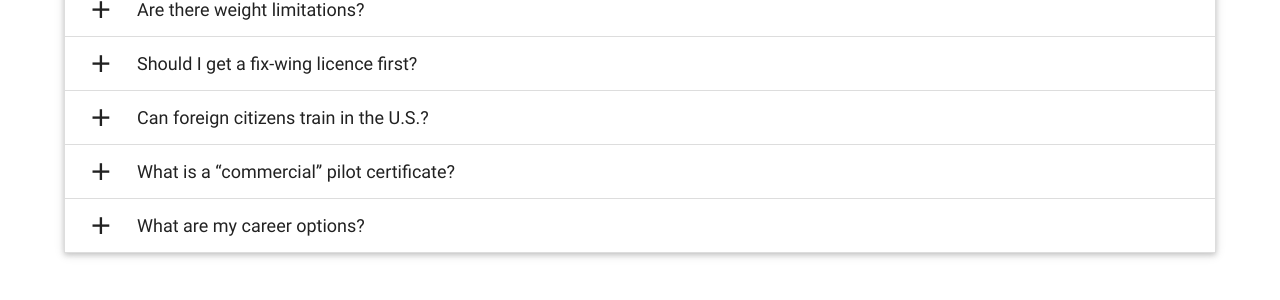
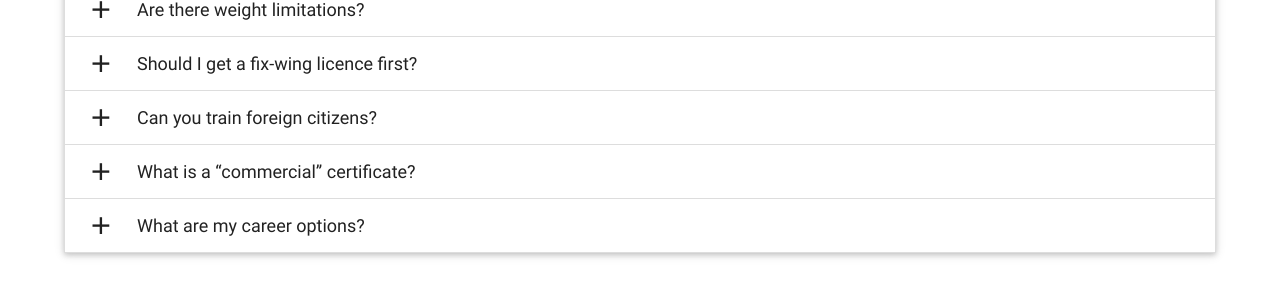
Before and after one commit to joncoop/fsh, a Jekyll site: the page built from training.html, in a window 1280 px wide. Shown: the part 1042-1342 px from the top of the page. Built offline with Jekyll 4.4.1, drawn with Linux system fonts in a browser that asks for light colours; nearby versions of some CDN libraries.

Commit message:
Shortened FAQ headings.

```diff
--- a/training.html
+++ b/training.html
@@ -75,14 +75,14 @@ title: Pilot Training
         </div>
       </li>
       <li>
-        <div class="collapsible-header"><i class="material-icons">add</i>Can foreign citizens train in the U.S.?
+        <div class="collapsible-header"><i class="material-icons">add</i>Can you train foreign citizens?
 </div>
         <div class="collapsible-body">
           <p>Yes, but first you will have to register with homeland security. Go to <a href="https://www.flightschoolcandidates.gov/index.html">https://www.flightschoolcandidates.gov/index.html</a> and fill out the required paperwork.</p>
         </div>
       </li>
       <li>
-        <div class="collapsible-header"><i class="material-icons">add</i>What is a “commercial” pilot certificate?</div>
+        <div class="collapsible-header"><i class="material-icons">add</i>What is a “commercial” certificate?</div>
         <div class="collapsible-body">
           <p>After achieving your private rating, you can obtain additional instruction for your “commercial” certificate. Your commercial rating will allow you to fly for compensation. This will require more flight training along with more in depth ground school. Starting from zero pilot experience to your earning your commercial rating should take approximately a calendar year.</p>
         </div>
```
